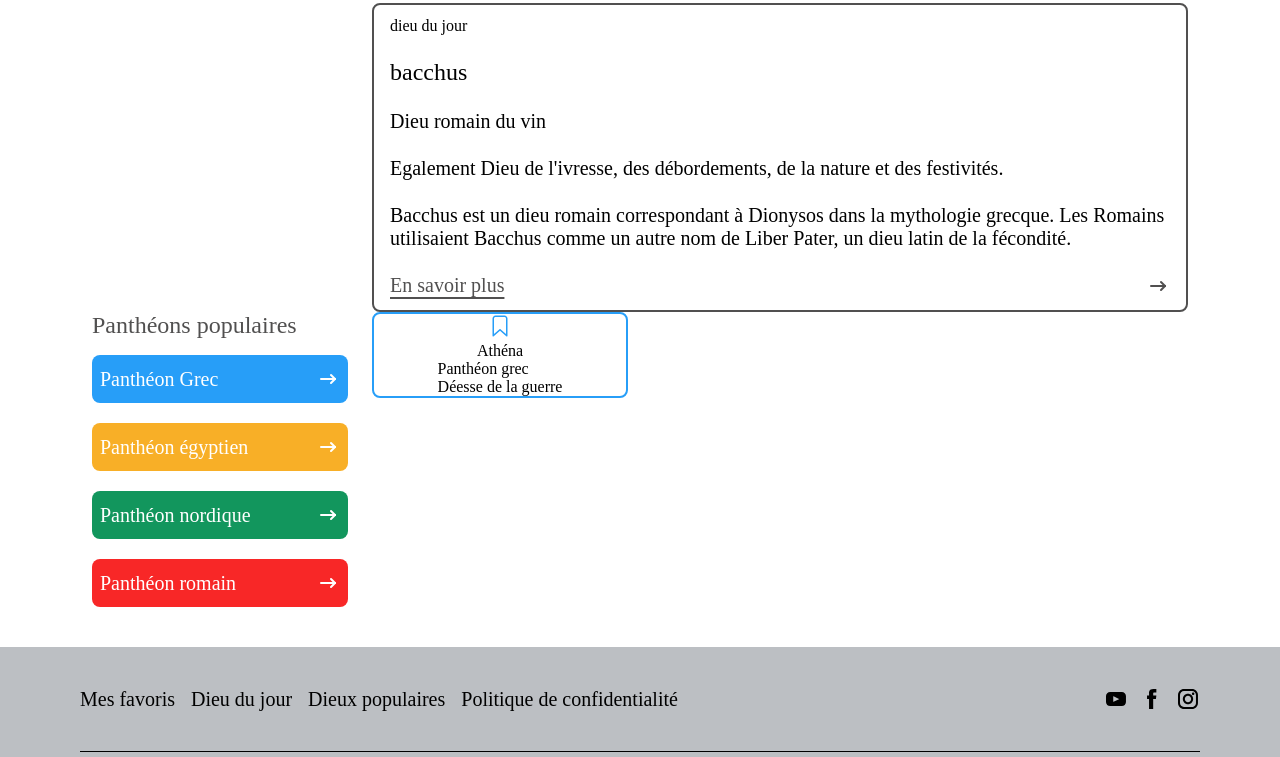
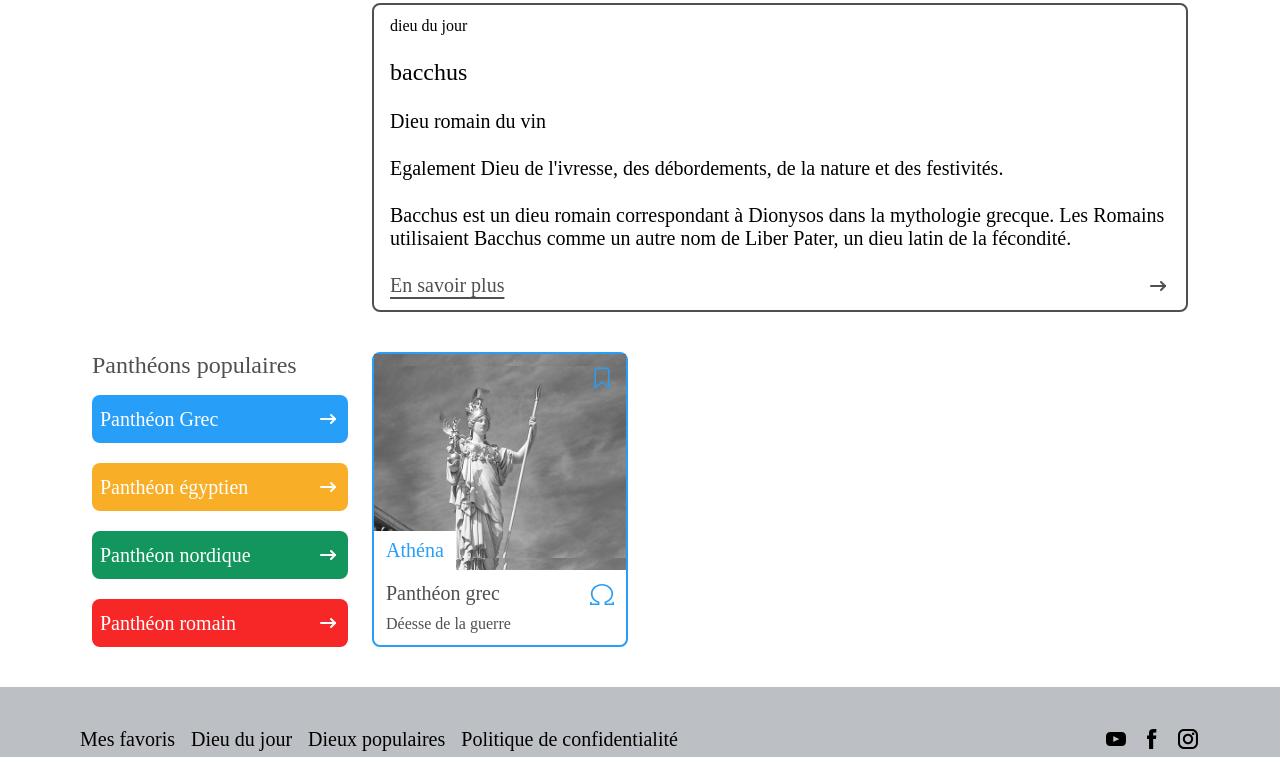
Before and after one commit to NinaToscanelli/atlas-divin, a website built with Parcel: page src/index.html in a window 1280 px wide. Shown: the part 195-952 px from the top of the page. Built offline with nearby package versions, Linux system fonts and the light colour scheme; a web font is replaced by a local one.

Commit message:
fin de journée

```diff
--- a/src/index.html
+++ b/src/index.html
@@ -372,6 +372,8 @@
               <div class="row">
                 <div class="col-6 col-lg-4">
                   <div class="card">
+                    <div class="card-top">
+                      <img src="img/athena.png" alt="athena" />
                       <div class="save">
                         <svg
                           xmlns="http://www.w3.org/2000/svg"
@@ -389,9 +391,26 @@
                         </svg>
                       </div>
                       <div class="name"><p>Athéna</p></div>
-                    <div class="block-all-text">
-                      <div class="block-text"><p>Panthéon grec</p></div>
-                      <p>Déesse de la guerre</p>
+                    </div>
+                    <div class="block-text">
+                      <div class="category">
+                        <p>Panthéon grec</p>
+                        <div class="icone">
+                          <svg
+                            xmlns="http://www.w3.org/2000/svg"
+                            width="24"
+                            height="23"
+                            viewBox="0 0 24 23"
+                            fill="none"
+                          >
+                            <path
+                              d="M12 0.982788C5.85612 0.982788 0.857143 5.36404 0.857143 10.7488C0.857143 14.6893 3.60746 18.168 7.71428 19.6858V20.5148H1.71429V19.0123H0V22.0172H9.42857V18.7159L8.8577 18.5385C5.08557 17.3693 2.57143 14.2523 2.57143 10.7489C2.57143 6.17611 6.78259 2.48536 12 2.48536C17.2174 2.48536 21.4286 6.17611 21.4286 10.7489C21.4286 14.2523 18.9143 17.3693 15.1456 18.5385L14.5764 18.7159L14.5698 22.0172H24V19.0123H22.2857V20.5148H16.2874L16.2891 19.6843C20.3927 18.1663 23.1429 14.6891 23.1429 10.7488C23.1429 5.36404 18.1439 0.982788 12 0.982788Z"
+                              fill="#279EF8"
+                            />
+                          </svg>
+                        </div>
+                      </div>
+                      <div class="text"><p>Déesse de la guerre</p></div>
                     </div>
                   </div>
                 </div>
--- a/src/scss/modules/_article.scss
+++ b/src/scss/modules/_article.scss
@@ -6,6 +6,7 @@ article {
   gap: 24px;
   border-radius: 8px;
   border: 2px solid var(--Text-main, #515050);
+  margin-bottom: 40px;
 }
 
 article .title {
--- a/src/scss/modules/_card.scss
+++ b/src/scss/modules/_card.scss
@@ -8,7 +8,22 @@
   background: var(--Background, #fff);
 }
 
-.card.name {
+.card img {
+  display: flex;
+  width: 100%;
+  height: 216px;
+  object-fit: cover;
+  padding: 12px 0;
+  align-items: flex-start;
+  gap: 10px;
+  background: url(../img/athena.png) lightgray 50% / cover no-repeat;
+}
+
+.card .card-top {
+  position: relative;
+}
+
+.card .name {
   display: flex;
   padding: 8px 12px;
   align-items: flex-start;
@@ -18,7 +33,7 @@
   background: var(--Background, #fff);
 }
 
-.card.name p {
+.card .name p {
   color: var(--Blue, #279ef8);
   font-family: "Caesar Dressing";
   font-size: 20px;
@@ -27,10 +42,59 @@
   line-height: normal;
 }
 
-.card.save {
+.card .save {
+  right: 12px;
+  top: 12px;
+  position: absolute;
   width: 24px;
   height: 24px;
-  position: absolute;
-  right: 12px;
-  top: 12px;
 }
+
+.card .block-text {
+  display: flex;
+  padding: 12px;
+  flex-direction: column;
+  justify-content: center;
+  align-items: center;
+  gap: 10px;
+  align-self: stretch;
+}
+
+.card .category {
+  display: flex;
+  justify-content: center;
+  align-items: center;
+  gap: 12px;
+  align-self: stretch;
+}
+
+.card .category p {
+  flex: 1 0 0;
+  color: var(--Text-main, #515050);
+  font-family: "Bubbler One";
+  font-size: 20px;
+  font-style: normal;
+  font-weight: 400;
+  line-height: normal;
+}
+
+.card .icone {
+  width: 24px;
+  height: 21.034px;
+  flex-shrink: 0;
+  fill: var(--Blue, #279ef8);
+}
+
+.card .text {
+  width: 100%;
+}
+
+.card .text p {
+  align-self: stretch;
+  color: var(--Text-main, #515050);
+  font-family: "Bubbler One";
+  font-size: 16px;
+  font-style: normal;
+  font-weight: 400;
+  line-height: normal;
+}
```
Lines whose indentation alone changed are shown as unchanged.
